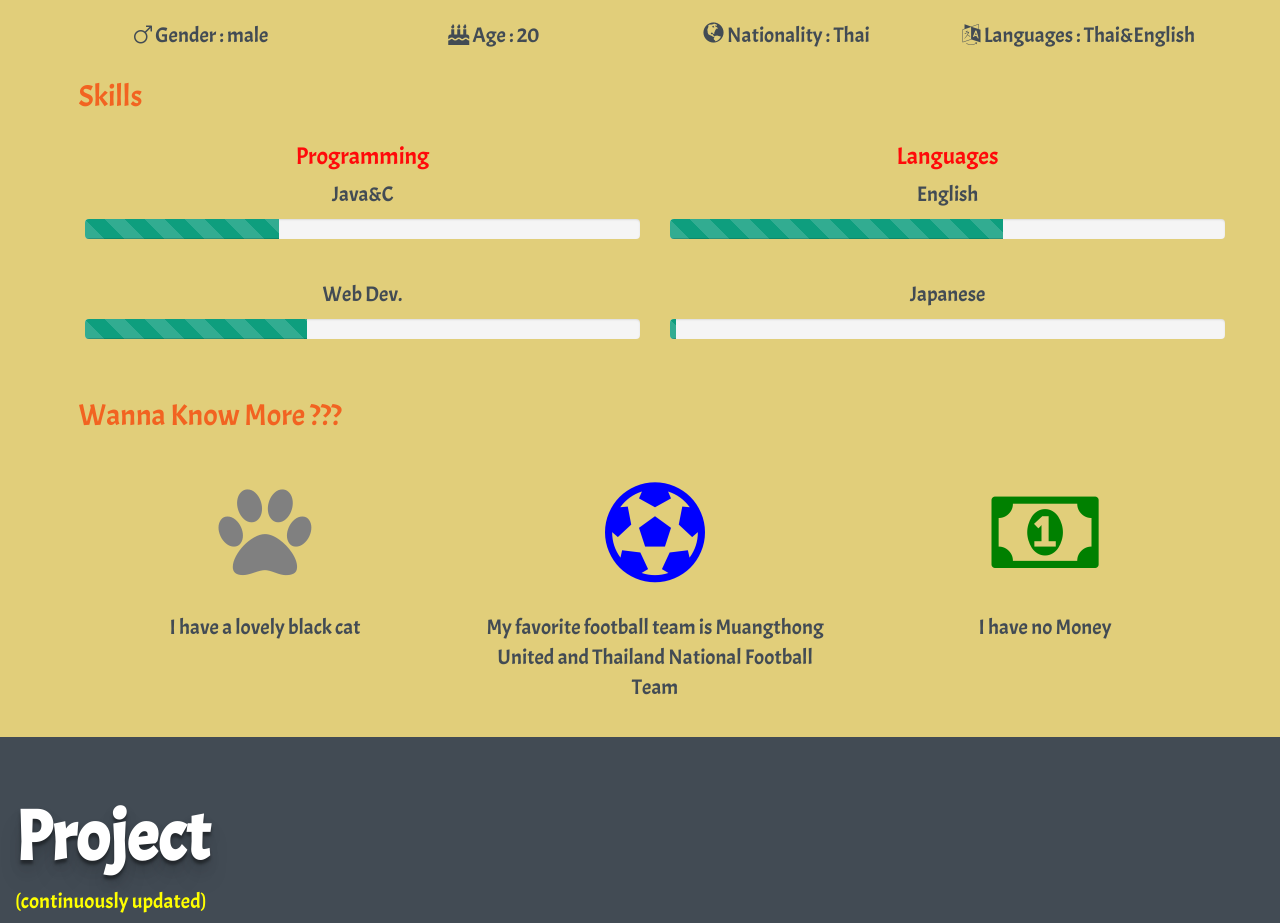
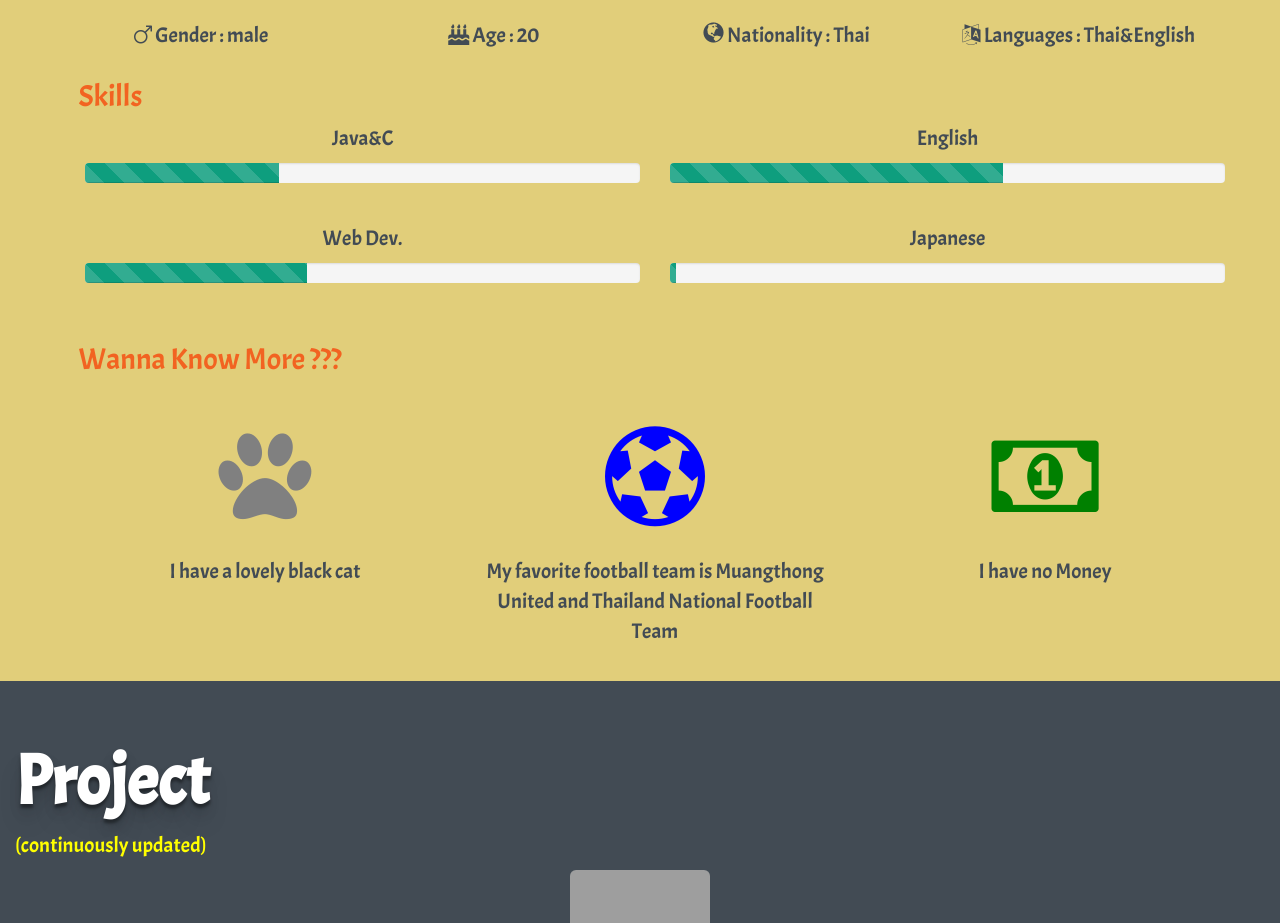
Before and after one commit to zeandave/page, a plain HTML site: page index.html in a window 1280 px wide. Shown: the part 1080-2003 px from the top of the page. Drawn offline with nearby package versions, Linux system fonts and the light colour scheme; grey boxes are pictures that could not be loaded.

Commit message:
Update index.html

```diff
--- a/index.html
+++ b/index.html
@@ -78,15 +78,6 @@
         </div>
 
     <div class="container">
-
-      <div class="row">
-        <div class="col-md-6 col-xs-6 text-center heads">
-          <h3>Programming</h3>
-         </div>
-        <div class="col-md-6 col-xs-6 text-center heads">
-          <h3>Languages</h3>
-        	</div>
-      </div>
       <div class="row">
         <div class="col-md-6 col-xs-6 text-center ">
           <p>Java&C</p>
@@ -189,7 +180,6 @@
 
 
 
-<script type="text/javascript" src="https://code.jquery.com/jquery-2.1.4.js"></script>
-<script type="text/javascript" src="https://maxcdn.bootstrapcdn.com/bootstrap/3.3.5/js/bootstrap.min.js"></script>
+
 </body>
 </html>
```
